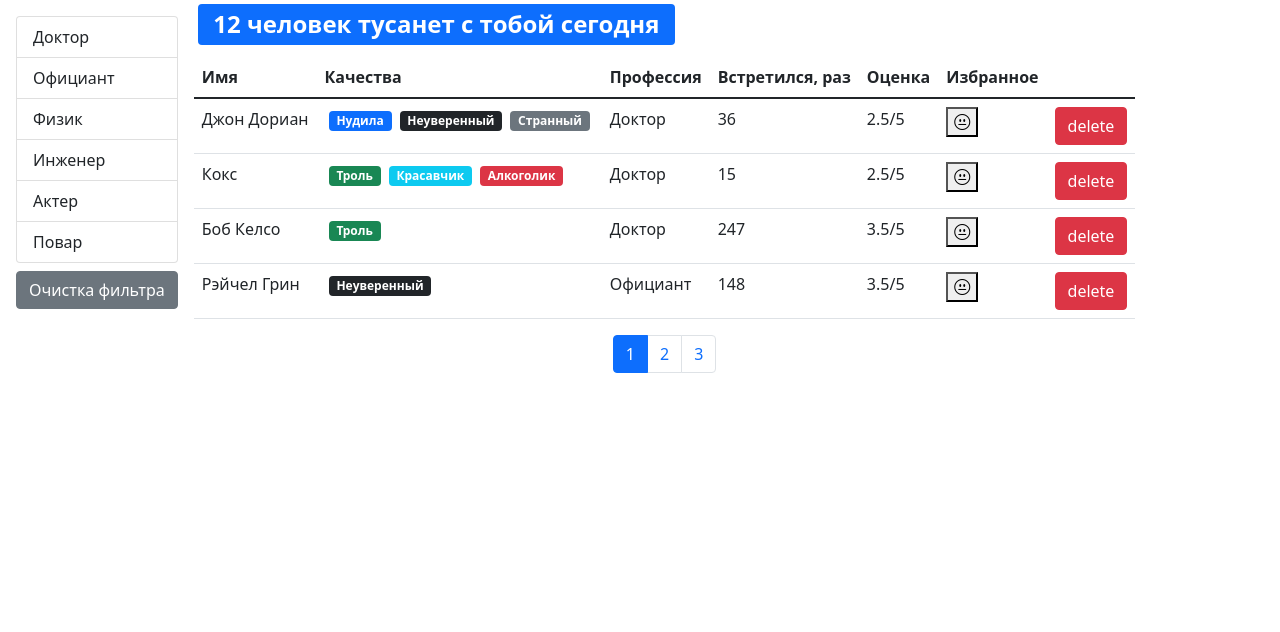
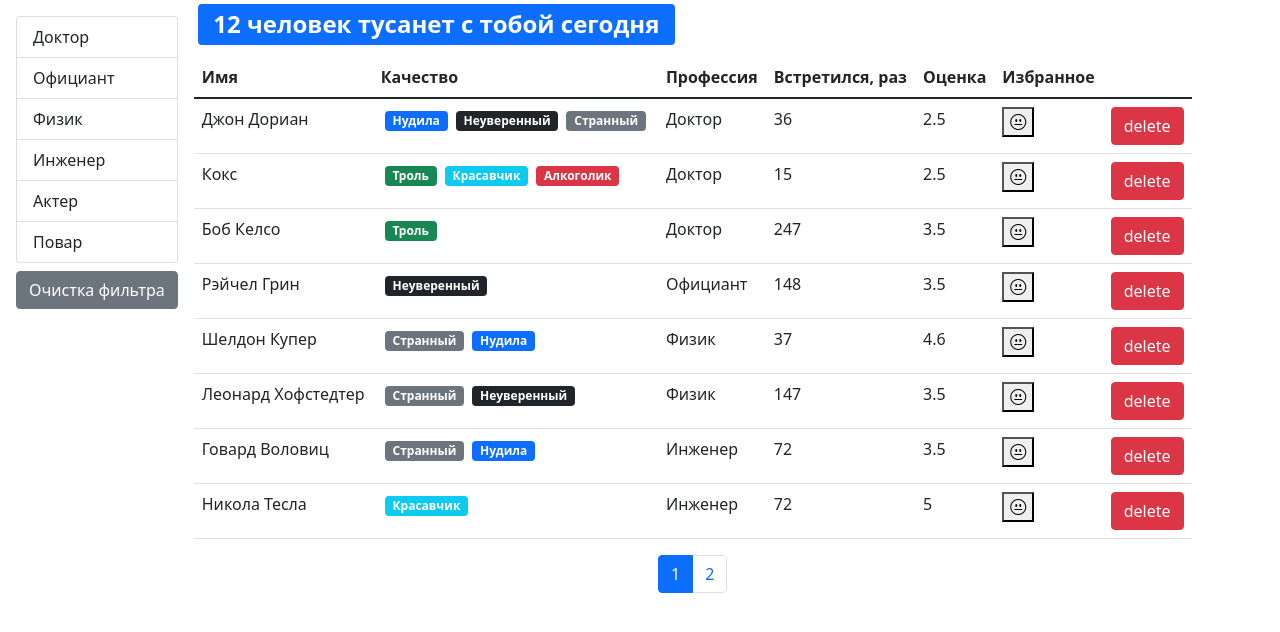
Before and after one commit to perezeginamv/fast-company, a React (Create React App) app: page / in a window 1280 px wide. Shown: the top 632 px of the page. Built offline with nearby package versions, Linux system fonts and the light colour scheme.

Commit message:
Creating a reusable table component, code refactoring

```diff
--- a/src/App.js
+++ b/src/App.js
@@ -1,40 +1,8 @@
-import React, { useState, useEffect } from "react";
+import React from "react";
 import Users from "./components/users";
 
-import api from "./api";
-
 function App() {
-    const [users, setUsers] = useState();
-    useEffect(() => {
-        api.users.fetchAll().then((date) => setUsers(date));
-    }, []);
-
-    const handleDelete = (userId) => {
-        setUsers(users.filter((item) => item._id !== userId));
-    };
-
-    const handleToggleBookMark = (id) => {
-        setUsers(
-            users.map((user) => {
-                if (user._id === id) {
-                    return { ...user, bookmark: !user.bookmark };
-                }
-                return user;
-            })
-        );
-    };
-
-    return (
-        <div>
-            {users && (
-                <Users
-                    users={users}
-                    onDelete={handleDelete}
-                    updateStatus={handleToggleBookMark}
-                />
-            )}
-        </div>
-    );
+    return <Users />;
 }
 
 export default App;
--- /dev/null
+++ b/src/components/qualitiesList.jsx
@@ -0,0 +1,18 @@
+import React from "react";
+import PropTypes from "prop-types";
+import Qualitie from "./qualitie";
+
+const QualitiesList = ({ qualities }) => {
+    return (
+        <>
+            {qualities.map((item) => (
+                <Qualitie key={item._id} {...item} />
+            ))}
+        </>
+    );
+};
+
+QualitiesList.propTypes = {
+    qualities: PropTypes.array
+};
+export default QualitiesList;
--- /dev/null
+++ b/src/components/table.jsx
@@ -0,0 +1,26 @@
+import React from "react";
+import PropTypes from "prop-types";
+import TableBody from "./tableBody";
+import TableHeader from "./tableHeader";
+
+const Table = ({ onSort, selectedSort, columns, data, children }) => {
+    return (
+        <table className="table">
+            {children || (
+                <>
+                    <TableHeader {...{ onSort, selectedSort, columns }} />
+                    <TableBody {...{ columns, data }} />
+                </>
+            )}
+        </table>
+    );
+};
+
+Table.propTypes = {
+    onSort: PropTypes.func,
+    selectedSort: PropTypes.object,
+    columns: PropTypes.object,
+    data: PropTypes.array,
+    children: PropTypes.array
+};
+export default Table;
--- /dev/null
+++ b/src/components/tableBody.jsx
@@ -0,0 +1,33 @@
+import React from "react";
+import PropTypes from "prop-types";
+import _ from "lodash";
+
+const TableBody = ({ data, columns }) => {
+    const renderContent = (item, column) => {
+        if (columns[column].component) {
+            const component = columns[column].component;
+            if (typeof component === "function") {
+                return component(item);
+            }
+            return component;
+        }
+        return _.get(item, columns[column].path);
+    };
+    return (
+        <tbody>
+            {data.map((item) => (
+                <tr key={item._id}>
+                    {Object.keys(columns).map((column) => (
+                        <td key={column}>{renderContent(item, column)}</td>
+                    ))}
+                </tr>
+            ))}
+        </tbody>
+    );
+};
+TableBody.propTypes = {
+    data: PropTypes.array.isRequired,
+    columns: PropTypes.object.isRequired
+};
+
+export default TableBody;
--- /dev/null
+++ b/src/components/tableHeader.jsx
@@ -0,0 +1,42 @@
+import React from "react";
+import PropTypes from "prop-types";
+
+const TableHeader = ({ onSort, selectedSort, columns }) => {
+    const handleSort = (item) => {
+        if (selectedSort.path === item) {
+            onSort({
+                ...selectedSort,
+                order: selectedSort.order === "asc" ? "desc" : "asc"
+            });
+        } else {
+            onSort({ path: item, order: "asc" });
+        }
+    };
+    return (
+        <thead>
+            <tr>
+                {Object.keys(columns).map((column) => (
+                    <th
+                        key={column}
+                        onClick={
+                            columns[column].path
+                                ? () => handleSort(columns[column].path)
+                                : undefined
+                        }
+                        {...{ role: columns[column].path && "button" }}
+                        scope="col"
+                    >
+                        {columns[column].name}
+                    </th>
+                ))}
+            </tr>
+        </thead>
+    );
+};
+
+TableHeader.propTypes = {
+    onSort: PropTypes.func.isRequired,
+    selectedSort: PropTypes.object.isRequired,
+    columns: PropTypes.object.isRequired
+};
+export default TableHeader;
--- a/src/components/user.jsx
+++ /dev/null
@@ -1,55 +0,0 @@
-import PropTypes from "prop-types";
-import React from "react";
-import Qualitie from "./qualitie";
-import BookMark from "./bookmark";
-
-const User = ({
-    _id,
-    name,
-    qualities,
-    profession,
-    completedMeetings,
-    rate,
-    onDelete,
-    bookmark,
-    updateStatus
-}) => {
-    return (
-        <tr>
-            <td>{name}</td>
-            <td>
-                {qualities.map((item) => (
-                    <Qualitie key={item._id} {...item} />
-                ))}
-            </td>
-            <td>{profession.name}</td>
-            <td>{completedMeetings}</td>
-            <td>{rate}/5</td>
-            <td>
-                <BookMark status={bookmark} onClick={() => updateStatus(_id)} />
-            </td>
-            <td>
-                <button
-                    className="btn btn-danger "
-                    onClick={() => onDelete(_id)}
-                >
-                    delete
-                </button>
-            </td>
-        </tr>
-    );
-};
-
-User.propTypes = {
-    _id: PropTypes.string.isRequired,
-    name: PropTypes.string.isRequired,
-    qualities: PropTypes.array,
-    profession: PropTypes.object.isRequired,
-    completedMeetings: PropTypes.number.isRequired,
-    rate: PropTypes.number.isRequired,
-    onDelete: PropTypes.func.isRequired,
-    bookmark: PropTypes.bool,
-    updateStatus: PropTypes.func.isRequired
-};
-
-export default User;
--- a/src/components/users.jsx
+++ b/src/components/users.jsx
@@ -1,14 +1,36 @@
 import PropTypes from "prop-types";
 import React, { useState, useEffect } from "react";
 import Pagination from "./pagination";
-import User from "./user";
 import { paginate } from "../utils/paginate";
 import GroupList from "./groupList";
 import api from "../api";
 import SearchStatus from "./searchStatus";
+import UserTable from "./usersTable";
+import _ from "lodash";
 
-const Users = ({ users, ...rest }) => {
-    const pageSize = 4;
+const Users = () => {
+    const pageSize = 8;
+
+    const [users, setUsers] = useState();
+    useEffect(() => {
+        api.users.fetchAll().then((date) => setUsers(date));
+    }, []);
+    console.log(users);
+    const handleDelete = (userId) => {
+        setUsers(users.filter((item) => item._id !== userId));
+    };
+
+    const handleToggleBookMark = (id) => {
+        setUsers(
+            users.map((user) => {
+                if (user._id === id) {
+                    return { ...user, bookmark: !user.bookmark };
+                }
+                return user;
+            })
+        );
+    };
+
     const handlePageChange = (pageIndex) => {
         setCurrentPage(pageIndex);
     };
@@ -16,6 +38,7 @@
     const [currentPage, setCurrentPage] = useState(1);
     const [professions, setProfession] = useState();
     const [selectedProf, setSelectedProf] = useState();
+    const [sortBy, setSortBy] = useState({ iter: "name", order: "asc" });
 
     useEffect(() => {
         setCurrentPage(1);
@@ -29,6 +52,11 @@
         setSelectedProf(item);
     };
 
+    const handleSort = (item) => {
+        setSortBy(item);
+    };
+
+    if (users) {
         const filteredUsers = selectedProf
             ? users.filter(
                   (user) =>
@@ -37,7 +65,12 @@
               )
             : users;
         const count = filteredUsers.length;
-    const userGrop = paginate(filteredUsers, currentPage, pageSize);
+        const sortedUsers = _.orderBy(
+            filteredUsers,
+            [sortBy.path],
+            [sortBy.order]
+        );
+        const userGrop = paginate(sortedUsers, currentPage, pageSize);
 
         const clearFilter = () => {
             setSelectedProf();
@@ -63,24 +96,13 @@
                 <div className="d-flex flex-column">
                     <SearchStatus length={count} />
                     {count > 0 && (
-                    <table className="table">
-                        <thead>
-                            <tr>
-                                <th scope="col">Имя</th>
-                                <th scope="col">Качества</th>
-                                <th scope="col">Профессия</th>
-                                <th scope="col">Встретился, раз</th>
-                                <th scope="col">Оценка</th>
-                                <th scope="col">Избранное</th>
-                                <th scope="col"></th>
-                            </tr>
-                        </thead>
-                        <tbody>
-                            {userGrop.map((user) => (
-                                <User key={user._id} {...rest} {...user} />
-                            ))}
-                        </tbody>
-                    </table>
+                        <UserTable
+                            users={userGrop}
+                            selectedSort={sortBy}
+                            onSort={handleSort}
+                            onDelete={handleDelete}
+                            onToggleBookMark={handleToggleBookMark}
+                        />
                     )}
                     <div className="d-flex justify-content-center">
                         <Pagination
@@ -93,6 +115,8 @@
                 </div>
             </div>
         );
+    }
+    return "loading...";
 };
 GroupList.defaultProps = {
     valueProperty: "_id",
--- /dev/null
+++ b/src/components/usersTable.jsx
@@ -0,0 +1,66 @@
+import React from "react";
+import PropTypes from "prop-types";
+import BookMark from "./bookmark";
+import QualitiesList from "./qualitiesList";
+import Table from "./table";
+
+const UserTable = ({
+    users,
+    onSort,
+    selectedSort,
+    updateStatus,
+    onDelete,
+    ...rest
+}) => {
+    const columns = {
+        name: { path: "name", name: "Имя" },
+        qualities: {
+            name: "Качество",
+            component: (user) => <QualitiesList qualities={user.qualities} />
+        },
+        professions: { path: "profession.name", name: "Профессия" },
+        completedMeetings: {
+            path: "completedMeetings",
+            name: "Встретился, раз"
+        },
+        rate: { path: "rate", name: "Оценка" },
+        bookmark: {
+            path: "bookmark",
+            name: "Избранное",
+            component: (user) => (
+                <BookMark
+                    status={user.bookmark}
+                    onClick={() => updateStatus(user._id)}
+                />
+            )
+        },
+        delete: {
+            component: (user) => (
+                <button
+                    className="btn btn-danger "
+                    onClick={() => onDelete(user._id)}
+                >
+                    delete
+                </button>
+            )
+        }
+    };
+    return (
+        <Table
+            onSort={onSort}
+            selectedSort={selectedSort}
+            columns={columns}
+            data={users}
+        />
+    );
+};
+
+UserTable.propTypes = {
+    users: PropTypes.array.isRequired,
+    onSort: PropTypes.func.isRequired,
+    selectedSort: PropTypes.object.isRequired,
+    updateStatus: PropTypes.func.isRequired,
+    onDelete: PropTypes.func.isRequired
+};
+
+export default UserTable;
```
Also changed, not shown: .prettierrc.js. Lines whose indentation alone changed are shown as unchanged.
